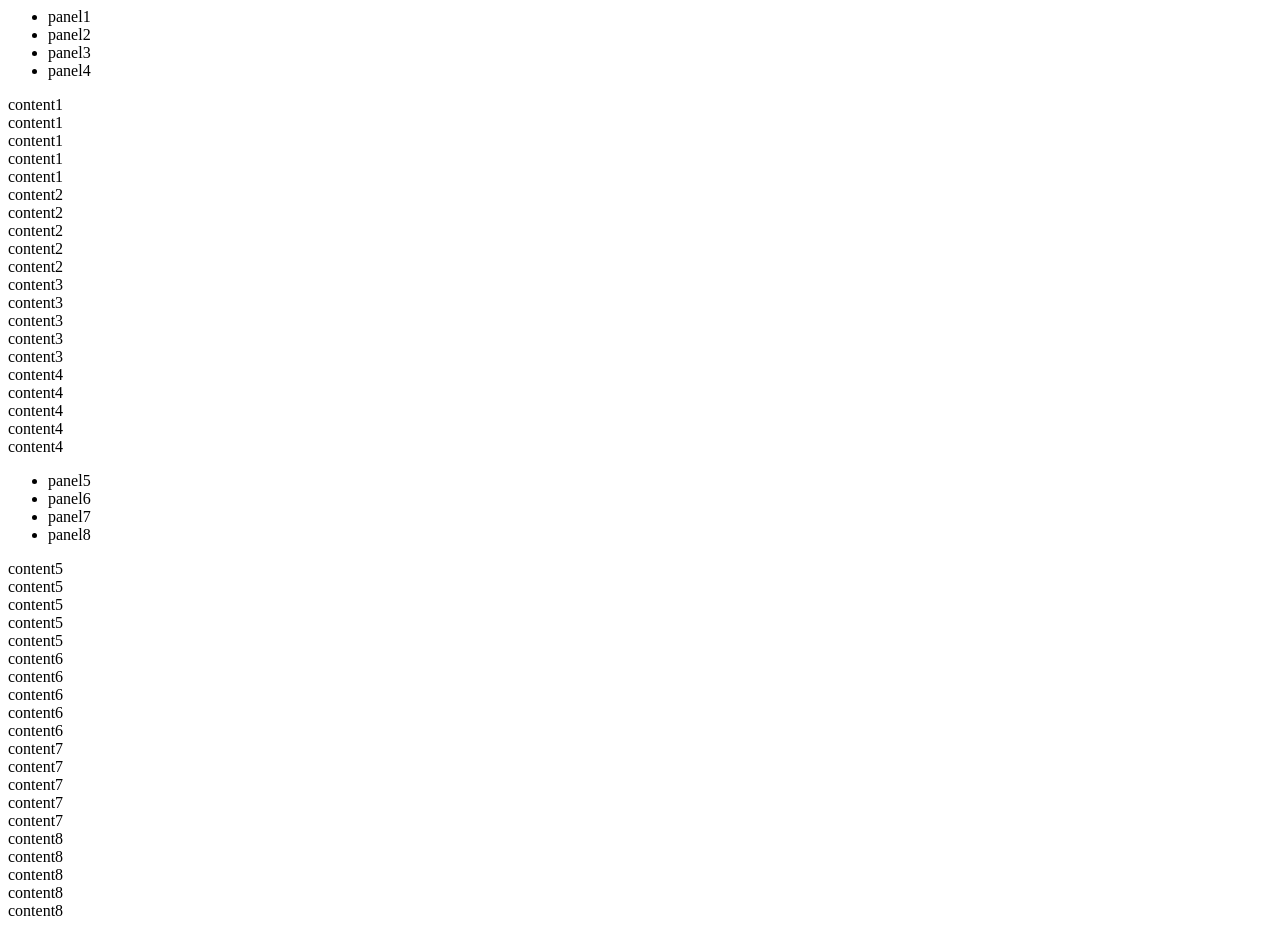
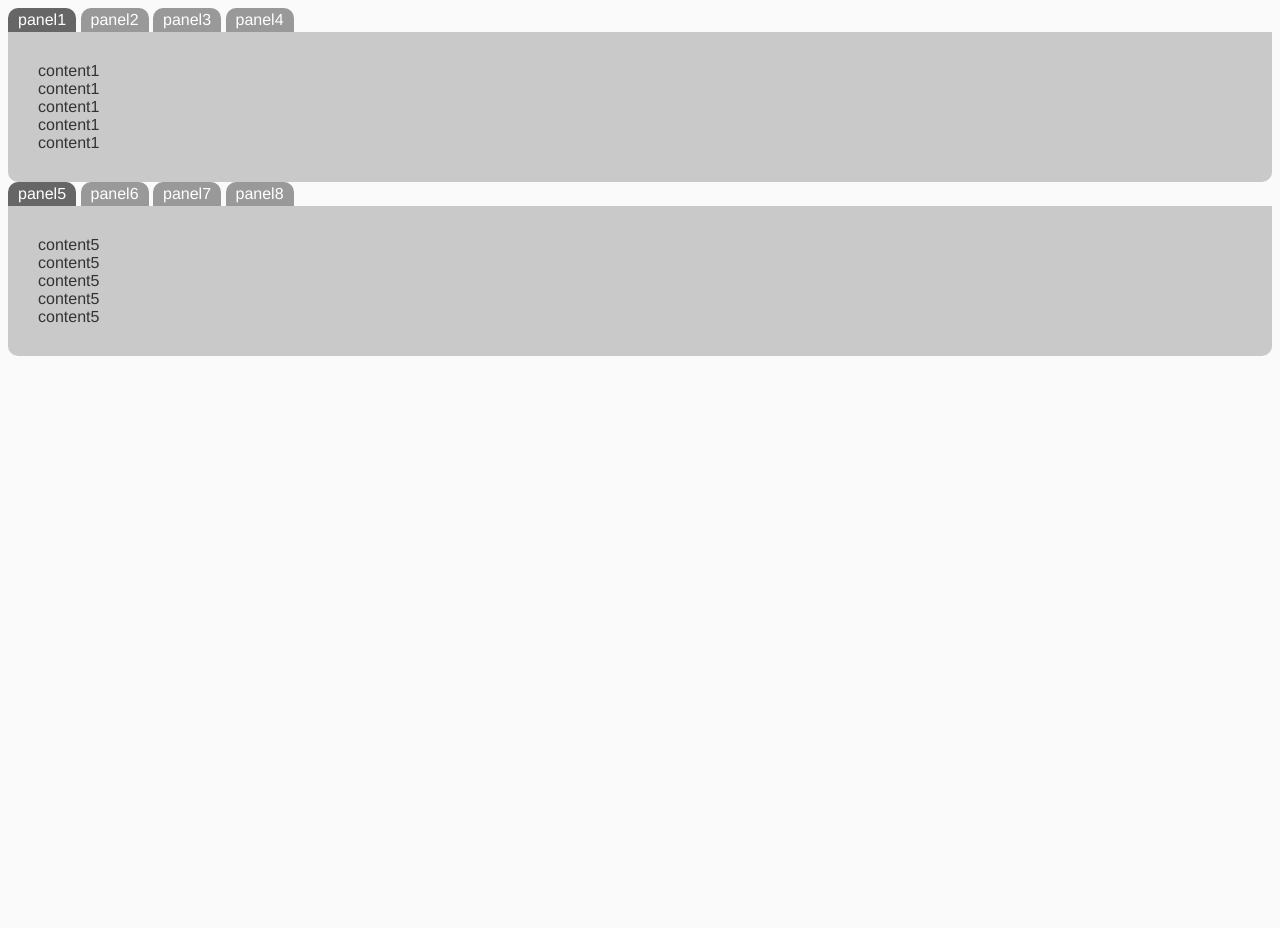
Before and after one commit to CayleeS90/JQuery-Practice, a plain HTML site: page index.html in a window 1280 px wide. After the commit the page ends 800 px from the top, so only its background shows below. Drawn offline with Linux system fonts and the light colour scheme.

Commit message:
linked css to html and added script tags for js and jquery for new project

```diff
--- a/index.html
+++ b/index.html
@@ -1,3 +1,8 @@
+<html>
+	<head>
+		<link href="index.css" type="text/css" rel="stylesheet"/>
+	</head>
+	<body>
 		<div class="tab-panels">
 			<ul class="tabs">
 					<li rel="panel1" class="active">panel1</li>
@@ -35,9 +40,6 @@
 					content4<br/>
 			</div>
 		</div>
-
-
-
 		<div class="tab-panels">
 			<ul class="tabs">
 					<li rel="panel5" class="active">panel5</li>
@@ -75,3 +77,7 @@
 					content8<br/>
 			</div>
 		</div>
+		<script src="jquery-3.2.1.js"></script>
+		<script src="index.js"></script>
+	</body>
+</html>
```
Lines whose indentation alone changed are shown as unchanged.
